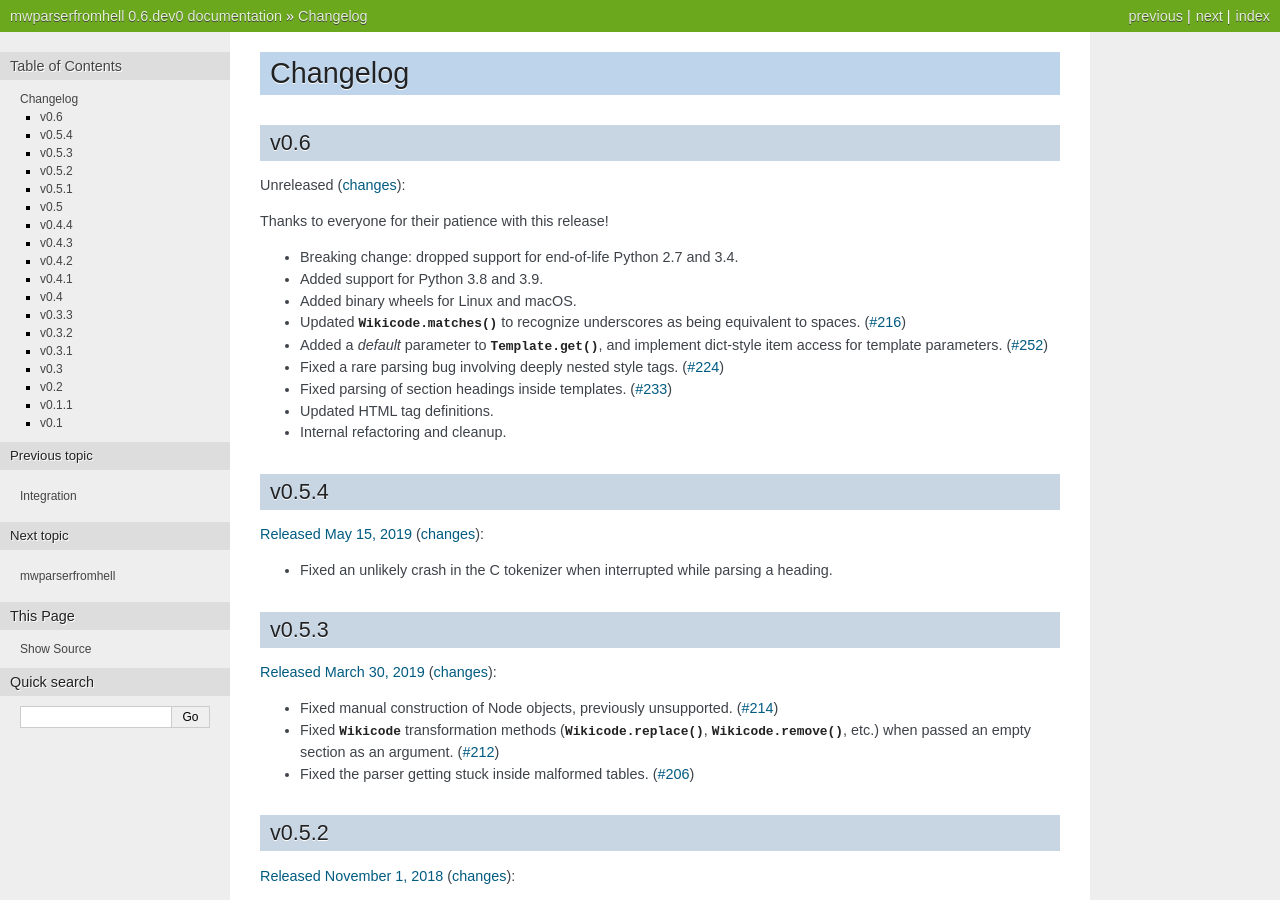
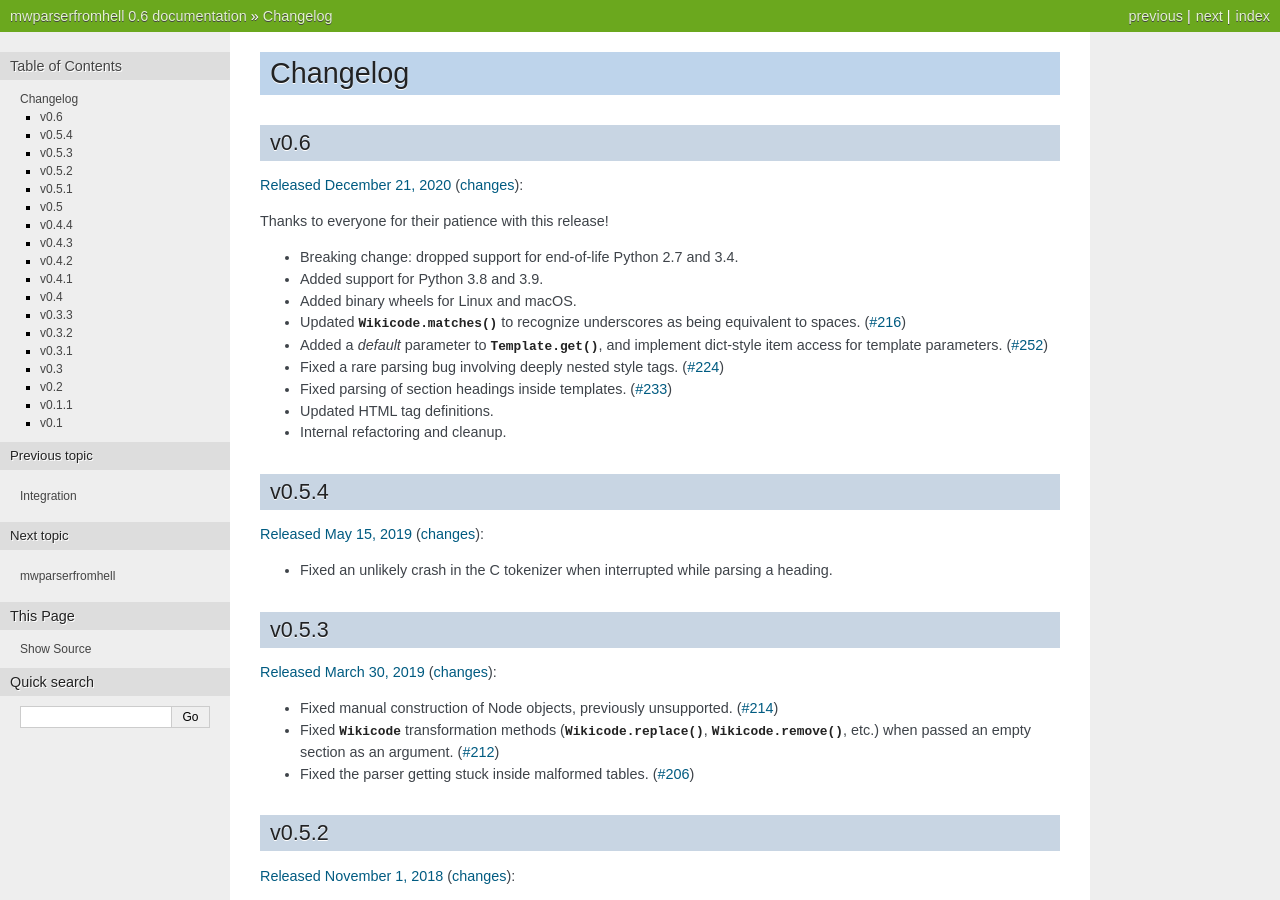
Before and after one commit to earwig/mwparserfromhell, a Sphinx documentation site: the page built from docs/changelog.rst, in a window 1280 px wide and 900 px high. Built offline with Sphinx 7.4.7, drawn with Linux system fonts in a browser that asks for light colours; some of the changed text lies outside the part shown.

Commit message:
release/0.6

```diff
--- a/appveyor.yml
+++ b/appveyor.yml
@@ -1,6 +1,6 @@
 # This config file is used by appveyor.com to build Windows release binaries
 
-version: 0.6.dev0-b{build}
+version: 0.6-b{build}
 
 branches:
   only:
--- a/docs/changelog.rst
+++ b/docs/changelog.rst
@@ -4,8 +4,8 @@
 v0.6
 ----
 
-Unreleased
-(`changes <https://github.com/earwig/mwparserfromhell/compare/v0.5.4...develop>`__):
+`Released December 21, 2020 <https://github.com/earwig/mwparserfromhell/tree/v0.6>`_
+(`changes <https://github.com/earwig/mwparserfromhell/compare/v0.5.4...v0.6>`__):
 
 Thanks to everyone for their patience with this release!
 
--- a/mwparserfromhell/__init__.py
+++ b/mwparserfromhell/__init__.py
@@ -27,7 +27,7 @@
 __author__ = "Ben Kurtovic"
 __copyright__ = "Copyright (C) 2012-2020 Ben Kurtovic"
 __license__ = "MIT License"
-__version__ = "0.6.dev0"
+__version__ = "0.6"
 __email__ = "ben.kurtovic@gmail.com"
 
 from . import (definitions, nodes, parser, smart_list, string_mixin,
```
Also changed, not shown: 1 other file.
